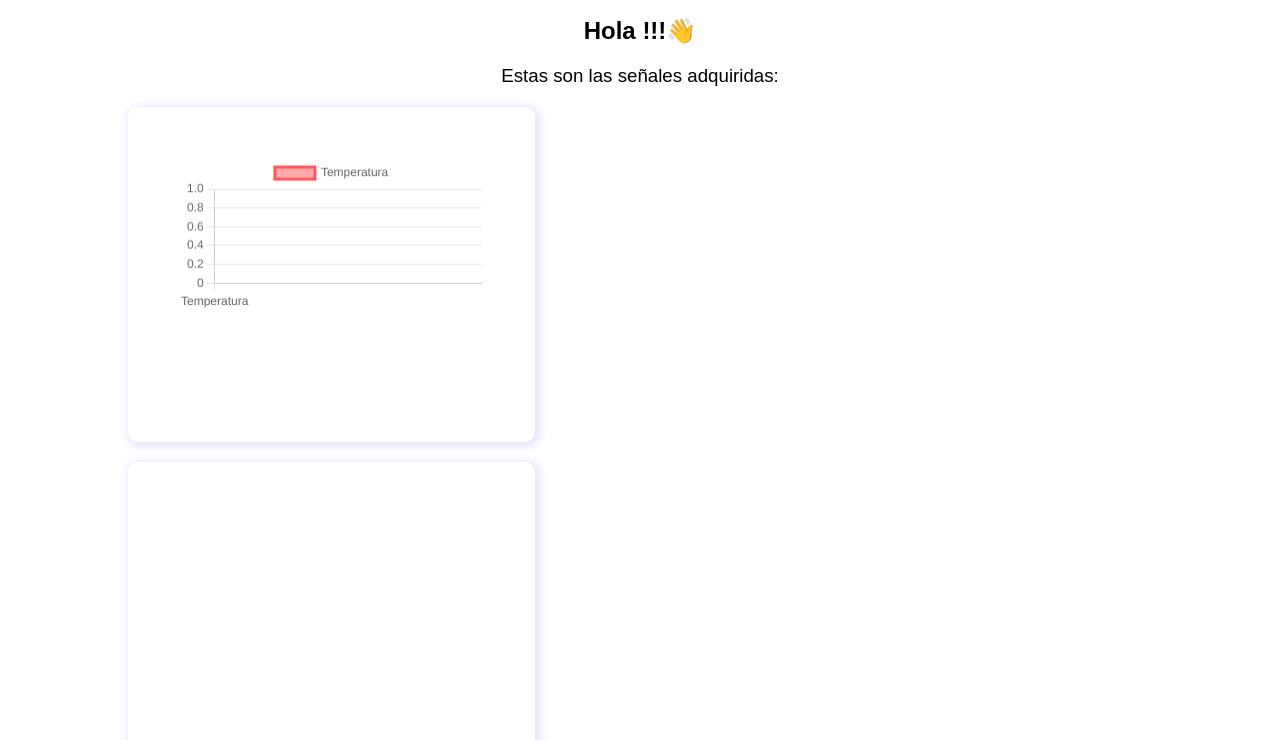
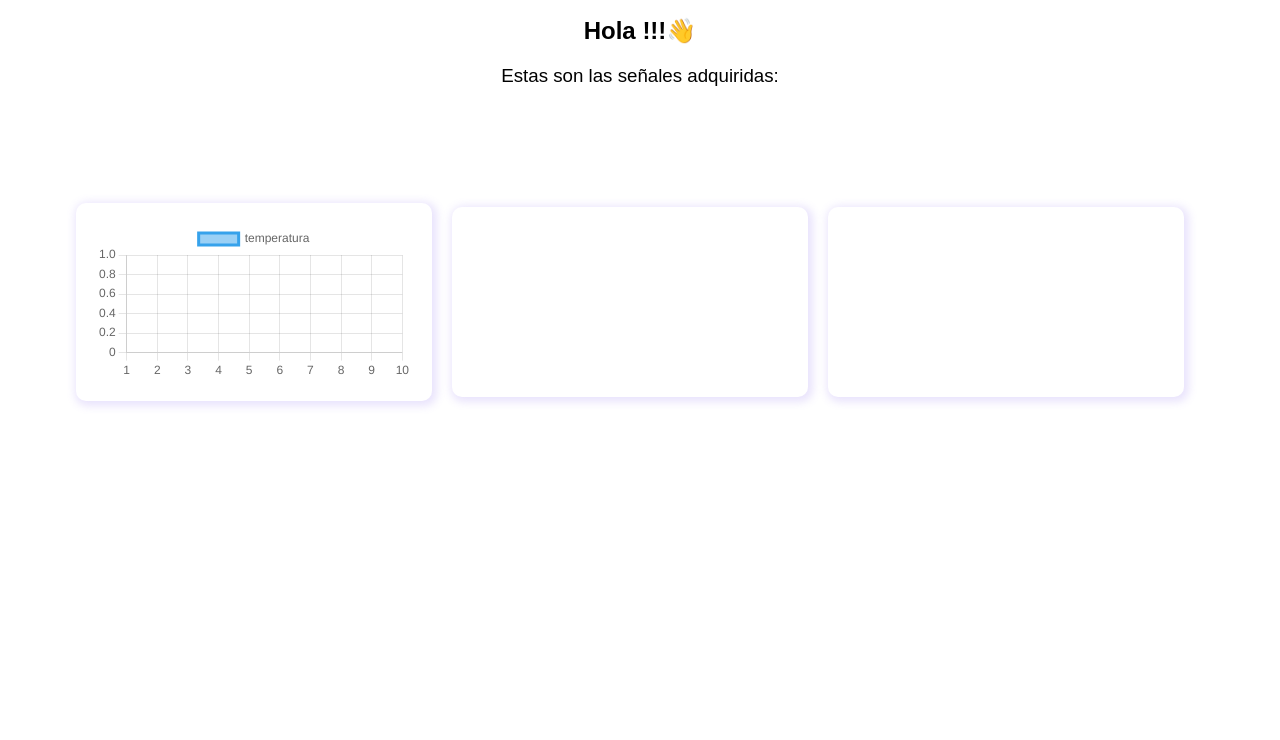
Before and after one commit to AlejandroForeroG/Server-Signal-Platfom-Ehealth, a website: page public/index.html in a window 1280 px wide. Shown: the part 60-800 px from the top of the page. Drawn offline with nearby package versions, Linux system fonts and the light colour scheme; no server answers.

Commit message:
In this commit we fix the graph to show only 10 labels with 10 respecitve data

```diff
--- a/index.js
+++ b/index.js
@@ -75,6 +75,7 @@ io.on('connection',(socket)=>{
 });
 
 
+
 //comparator
 function comp(comp,max,min,prom){
     comp=comp;
--- a/package.json
+++ b/package.json
@@ -21,4 +21,6 @@
     "express": "^4.18.2",
     "socket.io": "^4.6.1"
   }
+
+
 }
--- a/public/app.js
+++ b/public/app.js
@@ -1,89 +1,98 @@
+
 const socket = io();
-let counter=0;
-let prober =0;
-let cont= 0;
-
-
 //when the rasberry send the data
 socket.on('rasberry:data', (dataSerial) => {
 
+        // if(prober !=1){ // cambiar pro promesas 🟩
+        //         if(counter<10){
+        //             addData(Charte,dataSerial.sample,dataSerial.temperature)
+        //             Charte.update()
+        //             counter++;
 
-    // console.log(dataSerial)
-    // Chart.data.labels.push(counter);
-    // Chart.data.datasets.forEach(dataset => {
-    //     dataset.data.push(dataSerial)
-    // });
-    //console.log(dataSerial)
+        //         }else{
+        //             prober =1
 
-    if(prober !=1){ // cambiar pro promesas 🟩
-        if(counter<10){
-            addData(Charte,dataSerial.sample,dataSerial.temperature)
-            Charte.update()
-            counter++;
+        //         }
+        //     }else{
+        //         addData(Charte,dataSerial.sample,dataSerial.temperature)
+        //         Charte.update()
+        //         removeData(Charte)
 
-        }else{
-            prober =1
-            cont++
-        }
-    }else{
-        addData(Charte,dataSerial.sample,dataSerial.temperature)
-        Charte.update()
-        removeData(Charte)
-        cont++
-    }
+        //     }
 
 
 
+    dataRun(Charte,dataSerial.sample,dataSerial.temperature)
 
-    console.log(dataSerial.sample)
+    console.log(dataSerial.temperature)
+    console.log(Charte.data.datasets.data)
     // Chart.update();
 })
 
 
 const ctx = document.getElementById('myChartTemp').getContext('2d');
+const labels =[ "1","2","3","4","5","6","7","8","9","10"]
 
-Charte = new Chart(ctx, {
-    type: 'line',
-    data: {
-        labels: ['Temperatura'],
-        datasets: [{
-            label: 'Temperatura',
-            fill:true,
-            borderColor:'rgb(255,88,88)',
-            backgroundColor:'rgb(255,88,88,0.5)',
-            tension:0.4,
-            data: [],
-        }],
-    },
+
+const data ={
+    labels:labels,
+    datasets:[{
+        data: [],
+        label:'temperatura'
+    }]
+}
+
+const config ={
+    type:'line',
+    data:data,
     options:{
-        radius:5,
-        hitRadius:30,
-        hoverRadius:12,
-       animation: {
-            duration:"1000",
+        responsive:true
+    }
+}
+const Charte = new Chart(ctx,config);
 
-        }
-        }
+// Charte = new Chart(ctx, {
+//     type: 'line',
+//     data: {
+//         labels: ['Temperatura'],
+//         datasets: [{
+//             label: 'Temperatura',
+//             fill:true,
+//             borderColor:'rgb(255,88,88)',
+//             backgroundColor:'rgb(255,88,88,0.5)',
+//             tension:0.4,
+//             data: [],
+//         }],
+//     },
+//     options:{
+//         radius:5,
+//         hitRadius:30,
+//         hoverRadius:12,
+//        animation: {
+//             duration:"1000",
 
-});
+//         }
+//         }
+
+// });
 
 
 
 
 
 
-function addData(chart, label, data) {
-    chart.data.labels.push(label);
-    chart.data.datasets.forEach((dataset) => {
-        dataset.data.push(data);
-    });
+// function addData(chart, label, data) {
+//     chart.data.labels.push(label);
+//     chart.data.datasets.forEach((dataset) => {
+//         dataset.data.push(data);
+//     });
 
-}
+// }
 
-function removeData(chart) {
-    chart.data.labels.shift();
-    chart.data.datasets.forEach((dataset) => {
-        dataset.data.shift();
-    });
+// function removeData(chart) {
+//     chart.data.labels.shift();
+//     chart.data.datasets.forEach((dataset) => {
+//         dataset.data.shift();
+//     });
 
-}
+// }
--- a/public/index.html
+++ b/public/index.html
@@ -4,28 +4,26 @@
     <meta charset="UTF-8">
     <meta http-equiv="X-UA-Compatible" content="IE=edge">
     <link rel="stylesheet" href="main.css">
+
     <title>Bio-Ops</title>
 
 </head>
 <body>
-<script src="https://cdn.jsdelivr.net/npm/chart.js"></script>
+
+
     <h1 class="Texto">Sitema de adquisicion de señales V0.1 </h1>
     <h2 class="Texto">Hola !!!👋</h2>
     <h3 class="Texto" >Estas son las señales adquiridas:</h3>
-    <div class= signals>
-        <div class = "graph"> <canvas id="myChartTemp"></canvas> </div>
+    <div class= "signals" >
+        <div class ="graph"><canvas id="myChartTemp"></canvas> </div>
         <div class="graph"> <canvas id="myChartBMP"></canvas></div>
         <div class="graph"> <canvas id="myChartox"></canvas></div>
-        <!-- <div class="graph"> <canvas id="myChartgsrRes"></canvas></div>
-        <div class="graph"> <canvas id="myChartBMP"></canvas></div>
-        <div class="graph"> <canvas id="myChartBMP"></canvas></div>
-        <div class="graph"> <canvas id="myChartBMP"></canvas></div>
-        <div class="graph"> <canvas id="myChartBMP"></canvas></div> -->
+    </div>
 
-
-        <script src="/socket.io/socket.io.js"></script>
-        <script src="app.js"></script>
-    </div>
+    <script src="https://cdn.jsdelivr.net/npm/chart.js"></script>
+    <script src="dataMod.js"></script>
+    <script src="/socket.io/socket.io.js"></script>
+    <script src="app.js"></script>
 
 
 
--- a/public/main.css
+++ b/public/main.css
@@ -1,9 +1,9 @@
 
 body{
     font-family: Arial, Helvetica, sans-serif;
-    width: 80%;
-    margin-left: auto;
-    margin-right: auto;
+
+
+
 
 }
 
@@ -16,15 +16,23 @@ h3{
     margin: 0 10px;
 }
 
+.signals{
+    /* border: solid; */
+    align-items: center;
+    display: flex;
+    justify-content: center;
+    height: 50vh;
+
+}
 .graph{
-    width: 30%;
-    height: 30%;
+    width: 25%;
     /* border: solid rgb(142, 116, 255,0.3); */
     margin: 10px 20px 20px 0;
     border-radius: 10px;
     border-width: 1px;
-    padding: 50px;
+    padding: 20px;
     box-shadow: 2px 2px 8px 3px rgba(147, 116, 240, 0.2);
+    display: inline-block;
 
 
 }
```
